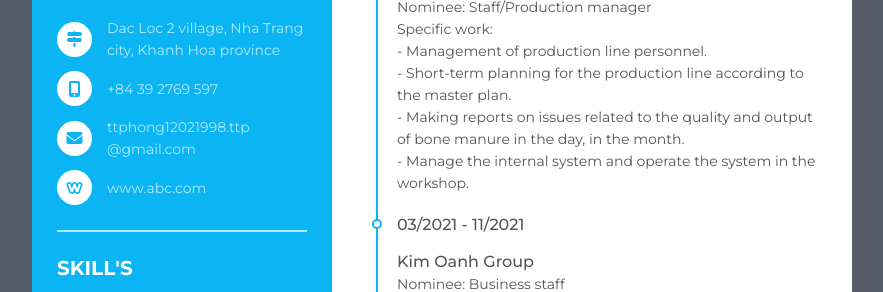
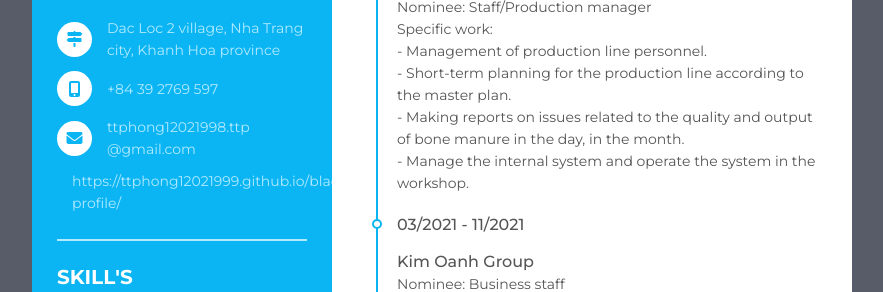
Before and after one commit to ttphong12021999/blackjack-profile, a plain HTML site: page index.html in a window 1280 px wide. Shown: the part 431-723 px from the top of the page, without its empty margins (158-1041 px from the left). Drawn offline with Linux system fonts and the light colour scheme.

Commit message:
update link profile en

```diff
--- a/index.html
+++ b/index.html
@@ -302,7 +302,7 @@
                                     <i class="fab fa-weebly"></i>
                                   </div>
                                   <div class="data">
-                                    www.abc.com
+                                    https://ttphong12021999.github.io/blackjack-profile/
                                   </div>
                                 </li>
                               </ul>
```
